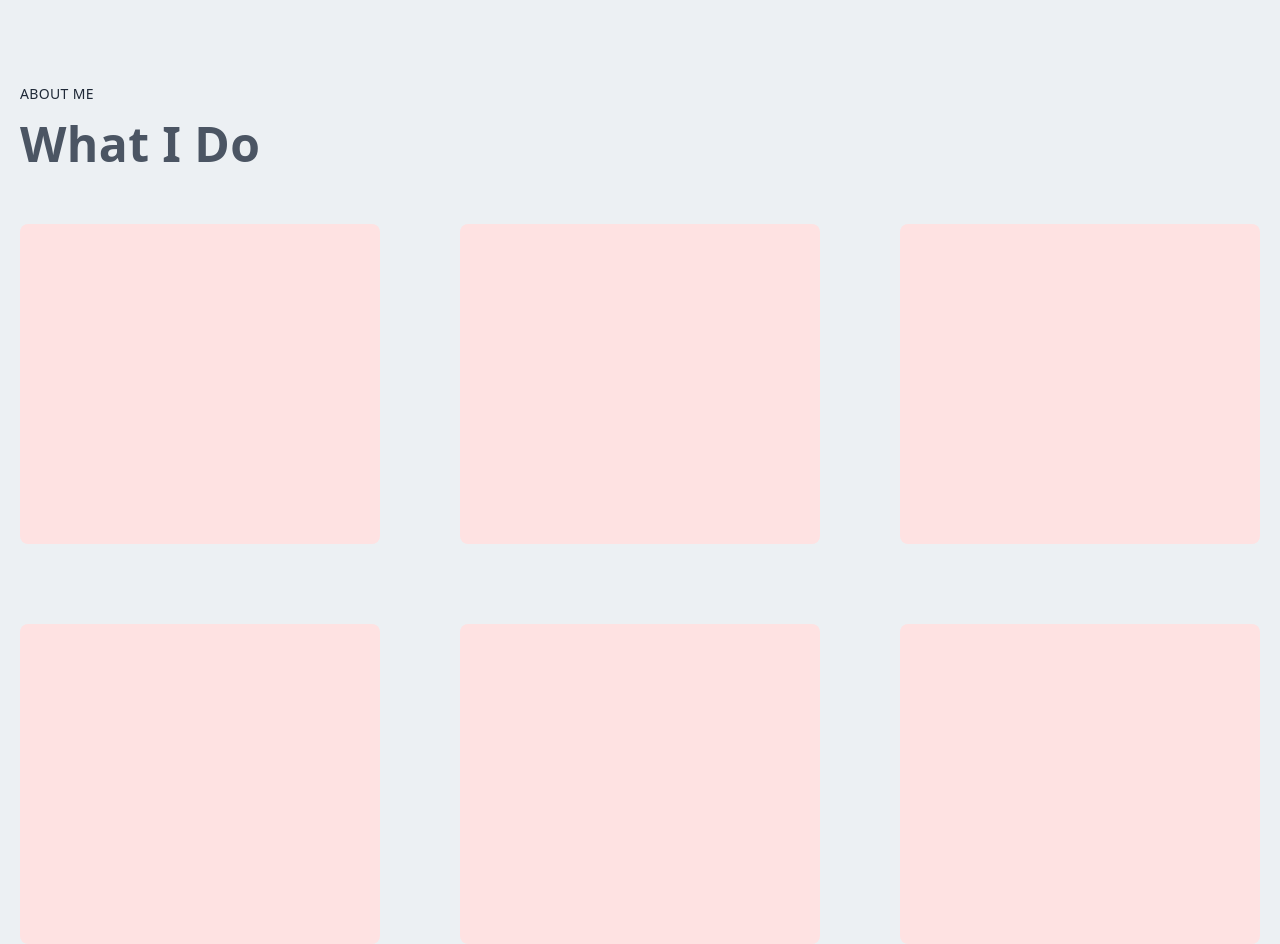
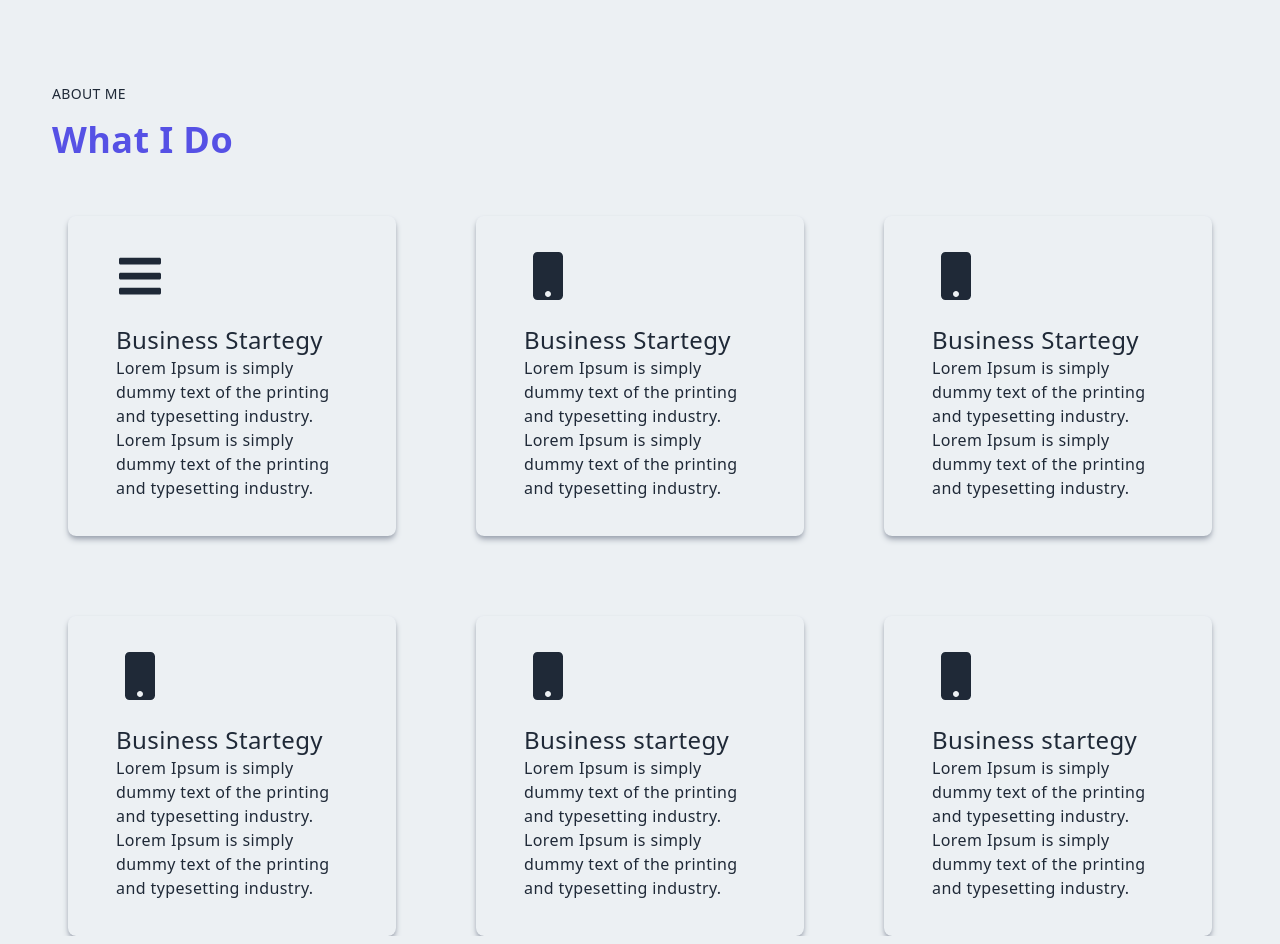
Before and after one commit to DhruvSonani6696/portfolio_dhruvkumar, a Next.js app: page / in a window 1280 px wide. Shown: the part 740-1684 px from the top of the page. Built offline with nearby package versions, Linux system fonts and the light colour scheme.

Commit message:
Smooth Scrolling : Done

```diff
--- a/components/About.jsx
+++ b/components/About.jsx
@@ -1,28 +1,46 @@
-import React from 'react'
-import Title from 'components/Title'
-import Card from 'components/Card'
+import React from "react";
+import Title from "components/Title";
+import Card from "components/Card";
+import { FaBars, FaMobile } from "react-icons/fa";
 
 const About = () => {
   return (
-    <div id="about" className='w-full md:h-screen py-6'>
-        <div className='max-w-[1240px] m-auto md:grid'>
-        <Title title="About Me" des="What I Do"/>
-        <div className='grid grid-cols-3 gap-20 max-md:grid-cols-2 max-sm:grid-cols-1'>
-            <Card/>
-            <Card/>
-            <Card/>
-            <Card/>
-            <Card/>
-            <Card/>
+    <div id="about" className="w-full md:h-screen py-6">
+      <div className="max-w-[1240px] m-auto md:grid">
+        <Title title="About Me" des="What I Do" />
+        <div className="grid grid-cols-3 gap-20 sm:grid-cols-1 md:grid-cols-2 lg:grid-cols-3 md:px-12 sm:px-12">
+          <Card
+            title="Business Startegy"
+            des="Lorem Ipsum is simply dummy text of the printing and typesetting industry. Lorem Ipsum is simply dummy text of the printing and typesetting industry."
+            icon= {<FaBars/>}
+          />
+          <Card
+            title="Business Startegy"
+            des="Lorem Ipsum is simply dummy text of the printing and typesetting industry. Lorem Ipsum is simply dummy text of the printing and typesetting industry."            icon= {<FaMobile/>}
+          />
+          <Card
+            title="Business Startegy"
+            des="Lorem Ipsum is simply dummy text of the printing and typesetting industry. Lorem Ipsum is simply dummy text of the printing and typesetting industry."            icon= {<FaMobile/>}
+          />
+          <Card
+            title="Business Startegy"
+            des="Lorem Ipsum is simply dummy text of the printing and typesetting industry. Lorem Ipsum is simply dummy text of the printing and typesetting industry."            icon= {<FaMobile/>}
+          />
+          <Card
+            title="Business startegy"
+            des="Lorem Ipsum is simply dummy text of the printing and typesetting industry. Lorem Ipsum is simply dummy text of the printing and typesetting industry."            icon= {<FaMobile/>}
+          />
+          <Card
+            title="Business startegy"
+            des="Lorem Ipsum is simply dummy text of the printing and typesetting industry. Lorem Ipsum is simply dummy text of the printing and typesetting industry."            icon= {<FaMobile/>}
+          />
         </div>
-        </div>
+      </div>
+    </div>
+  );
+};
 
-    </div>
-  )
-}
-
-export default About
-
+export default About;
 
 // @media (max-width: 640px)
 // .sm\:grid-cols-1 {
--- a/components/Card.js
+++ /dev/null
@@ -1,9 +0,0 @@
-import React from 'react'
-
-const Card = () => {
-  return (
-    <div className='w-full h-80 bg-red-100 rounded-lg shadow-shadowOne flex items-center bg-gradient-to-r from-bodyColor to-[#202327] hover:bg-gradient-to-b hover:from-black hover:to-[#1e2024] transition-color duration-100'></div>
-  )
-}
-
-export default Card
--- /dev/null
+++ b/components/Card.jsx
@@ -0,0 +1,20 @@
+import React from "react";
+
+const Card = ({ title, des, icon }) => {
+  return (
+    // <div className="w-full px-12 h-80 bg-red-100  rounded-lg shadow-shadowOne flex items-center bg-gradient-to-r from-bodyColor to-[#202327] hover:bg-gradient-to-b hover:from-black hover:text-[#5651e5] hover:to-[#1e2024] hover:text-white-1600 transition-color duration-100">
+      <div className="w-full px-12 h-80 shadow-md rounded-lg shadow-gray-400 flex items-center cursor-pointer shadow-shadowOne hover:scale-105 ease-in duration-150 hover:text-[#5651e5]">
+      <div className="flex flex-col gap-6">
+        <div>
+          <span className="text-5xl">{icon}</span>
+        </div>
+        <div>
+          <h2 className="text-2xl">{title}</h2>
+          <p>{des}</p>
+        </div>
+      </div>
+    </div>
+  );
+};
+
+export default Card;
--- a/components/Main.jsx
+++ b/components/Main.jsx
@@ -5,7 +5,7 @@ import { AiOutlineClose, AiOutlineMail, AiOutlineMenu } from 'react-icons/ai'
 
 const Main = () => {
   return (
-    <div className="w-full h-screen text-center">
+    <div id="home" className="w-full h-screen text-center">
       <div className="max-w-[1240px] w-full h-full mx-auto p-2 flex justify-center items-center">
         <div>
           <p className="uppercase tracking-widest text-sm text-gray-500">
--- a/components/Navbar.jsx
+++ b/components/Navbar.jsx
@@ -1,17 +1,44 @@
-import React, { use, useState } from 'react'
+import React, { useState } from 'react'
+import { useEffect } from 'react'
 import Image from 'next/image'
 import Link from 'next/link'
 import { AiOutlineClose, AiOutlineMail, AiOutlineMenu } from 'react-icons/ai'
 import { FaGithub, FaLinkedin } from 'react-icons/fa'
 
+
+
 const Navbar = () => {
   const [nav, setNav] = useState(false)
   const [shadow, setShadow] = useState(false);
   const [navBg, setNavBg] = useState('#ecf0f3');
-  const [linkColor, setLinkColor] = useState('#1f2937');
+  // const [linkColor, setLinkColor] = useState('#1f2937');
   const handleNav = () => {
     setNav(!nav)
-  }
+  };
+
+  useEffect (()=>{
+    const handleShadow = () => {
+      if (window.scrollY >= 90) {
+        setShadow(true)
+      }
+      else{
+        setShadow(false)
+      }
+    }
+    window.addEventListener('scroll',handleShadow)
+  },[]);
+
+  // useEffect(() => {
+  //   const handleShadow = () => {
+  //     if (window.scrollY >= 90) {
+  //       setShadow(true);
+  //     } else {
+  //       setShadow(false);
+  //     }
+  //   };
+  //   window.addEventListener('scroll', handleShadow);
+  // }, []);
+
   return (
     <div
       style={{ backgroundColor: `${navBg}` }}
@@ -22,13 +49,16 @@ const Navbar = () => {
       }
     >
       <div className='flex justify-between items-center w-full h-full px-2 2xl:px-16'>
+        <Link href="/">
         <Image src="/assets/logo.png" alt="/" width='125' height='50' />
+        </Link>
+
         <div>
           <ul className='hidden md:flex'>
-            <Link href='/'>
+            <Link scroll={false} href='/#home'>
               <li className='ml-10 text-sm uppercase hover:border-b'>Home</li>
             </Link>
-            <Link href='/'>
+            <Link scroll={false} href='/#about'>
               <li className='ml-10 text-sm uppercase hover:border-b'>About</li>
             </Link>
             <Link href='/'>
--- a/components/Title.jsx
+++ b/components/Title.jsx
@@ -3,10 +3,10 @@ import React from 'react'
 const Title = ({title,des}) => {
   return (
     <div className="flex flex-col gap-4 font-titleFont mb-14">
-      <h3 className="text-sm uppercase font-dark tracking-wide">
+      <h3 className="text-sm uppercase font-dark tracking-wide md:ml-8 sm:ml-8">
        {title}
       </h3>
-      <h1 className="text-4xl md:text-5xl text-gray-600 font-bold capitalize">{des}</h1>
+      <h1 className="text-4xl font-bold capitalize text-[#5651e5] md:ml-8 sm:ml-8">{des}</h1>
     </div>
   );
 }
--- a/pages/index.tsx
+++ b/pages/index.tsx
@@ -1,5 +1,6 @@
 import Head from 'next/head'
 import Image from 'next/image'
+// import Navbar from 'components/Navbar'
 import Navbar from 'components/Navbar'
 import { Inter } from '@next/font/google'
 import Main from 'components/Main'
@@ -17,7 +18,7 @@ export default function Home() {
         <meta name="viewport" content="width=device-width, initial-scale=1" />
         <link rel="icon" href="/favicon.ico" />
       </Head>
-      <Navbar/>
+     <Navbar/>
       <Main />
       <About/>
     </>
--- a/styles/globals.css
+++ b/styles/globals.css
@@ -2,24 +2,34 @@
 @tailwind components;
 @tailwind utilities;
 
-@layer base{
-  body{
-    @apply bg-[#ecf0f3] text-[#1f2937] tracking-wide
+
+
+@layer base {
+  body {
+    @apply bg-[#ecf0f3] text-[#1f2937] tracking-wide;
   }
 
-  h1,h2,h3,h4,h5,h6{
-    @apply: bold
+  h1,
+  h2,
+  h3,
+  h4,
+  h5,
+  h6 {
+    @apply: bold;
   }
-  h1{
-    @apply text-4xl sm:text-5xl md:text-6xl
+  h1 {
+    @apply text-4xl sm:text-5xl md:text-6xl;
   }
-  h2{
-    @apply text-3xl sm:text-4xl
+  h2 {
+    @apply text-3xl sm:text-4xl;
   }
-  li{
-    @apply cursor-pointer
+  li {
+    @apply cursor-pointer;
   }
-  button{
-    @apply shadow-xl shadow-gray-400 rounded-xl uppercase bg-gradient-to-r from-[#5651e5] to-[#709dff] text-white
+  button {
+    @apply shadow-xl shadow-gray-400 rounded-xl uppercase bg-gradient-to-r from-[#5651e5] to-[#709dff] text-white;
+  }
+  html {
+    @apply scroll-smooth;
   }
 }
```
Also changed, not shown: tailwind.config.js (+16 -0 lines).
